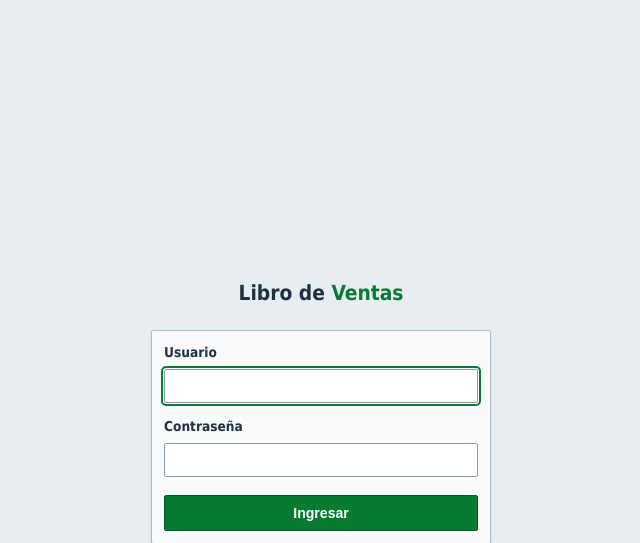
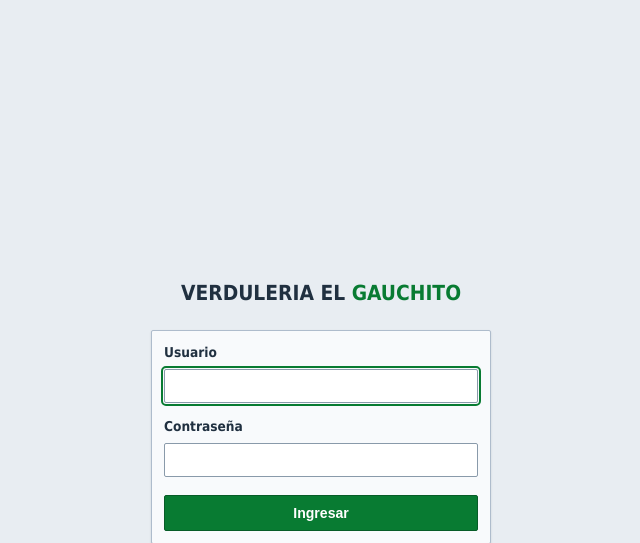
Before and after one commit to fernandochiappero-ui/ventasapp-flask, a Flask app: page /login in a window 1280 px wide. Shown: the top 543 px of the page, without its empty margins (319-959 px from the left). Run offline with Flask 3, Linux system fonts and the light colour scheme.

```diff
--- a/app.py
+++ b/app.py
@@ -1078,7 +1078,7 @@ def create_app():
         pdf.set_text_color(255, 255, 255)
         pdf.set_font("Helvetica", "B", 16)
         pdf.set_xy(10, 7)
-        pdf.cell(0, 8, "Libro de Ventas", ln=1)
+        pdf.cell(0, 8, "VERDULERIA EL GAUCHITO", ln=1)
         pdf.set_font("Helvetica", "", 10)
         pdf.set_x(10)
         pdf.cell(0, 6, "Detalle de ventas", ln=1)
@@ -1159,7 +1159,7 @@ def create_app():
             pdf.set_text_color(255, 255, 255)
             pdf.set_font("Helvetica", "B", 16)
             pdf.set_xy(10, 7)
-            pdf.cell(0, 8, "Libro de Ventas", ln=1)
+            pdf.cell(0, 8, "VERDULERIA EL GAUCHITO", ln=1)
             pdf.set_font("Helvetica", "B", 13)
             pdf.set_x(10)
             pdf.set_text_color(0, 0, 0)
--- a/templates/base.html
+++ b/templates/base.html
@@ -9,7 +9,7 @@
   {# viewport con esta configuración es lo que hace que la página se vea
      bien en un celular (y no como una web de escritorio achicada) #}
   <meta name="viewport" content="width=device-width, initial-scale=1">
-  <title>{% block titulo %}Libro de Ventas{% endblock %}</title>
+  <title>{% block titulo %}VERDULERIA EL GAUCHITO{% endblock %}</title>
   <link rel="stylesheet" href="{{ url_for('static', filename='css/style.css', v='8') }}">
   <script src="{{ url_for('static', filename='js/app.js', v='17') }}" defer></script>
 </head>
@@ -83,7 +83,7 @@
       <header class="topbar">
         <button type="button" id="menu-movil-boton" class="menu-movil-boton"
                 aria-label="Abrir menú" aria-expanded="false" aria-controls="menu-principal">☰</button>
-        <div class="marca">Libro de <span>Ventas</span></div>
+        <div class="marca">VERDULERIA EL <span>GAUCHITO</span></div>
         <span>
           {% if current_user.es_administrador %}
           <a class="salir" href="{{ url_for('configurar_cuenta') }}">{{ current_user.username }}</a>
--- a/templates/login.html
+++ b/templates/login.html
@@ -1,9 +1,9 @@
 {% extends "base.html" %}
-{% block titulo %}Iniciar sesión{% endblock %}
+{% block titulo %}VERDULERIA EL GAUCHITO{% endblock %}
 {% block contenido %}
 <div class="login-envoltorio">
   <div class="login-caja">
-    <div class="marca">Libro de <span>Ventas</span></div>
+    <div class="marca">VERDULERIA EL <span>GAUCHITO</span></div>
 
     {% with mensajes = get_flashed_messages(with_categories=true) %}
       {% for categoria, texto in mensajes %}
--- a/templates/ventas/list.html
+++ b/templates/ventas/list.html
@@ -1,10 +1,10 @@
 {% extends "base.html" %}
-{% block titulo %}Ventas{% endblock %}
+{% block titulo %}VERDULERIA EL GAUCHITO{% endblock %}
 {% block contenido %}
 <section class="ventana-ventas">
   <div class="ventana-titulo">
     <span class="ventana-icono">▣</span>
-    <strong>Ventas</strong>
+    <strong>VERDULERIA EL GAUCHITO</strong>
     <span class="ventana-controles">_ □ ×</span>
   </div>
 
```
Also changed, not shown: templates/dashboard_vendedor.html (+7 -5 lines), 1 other file.
